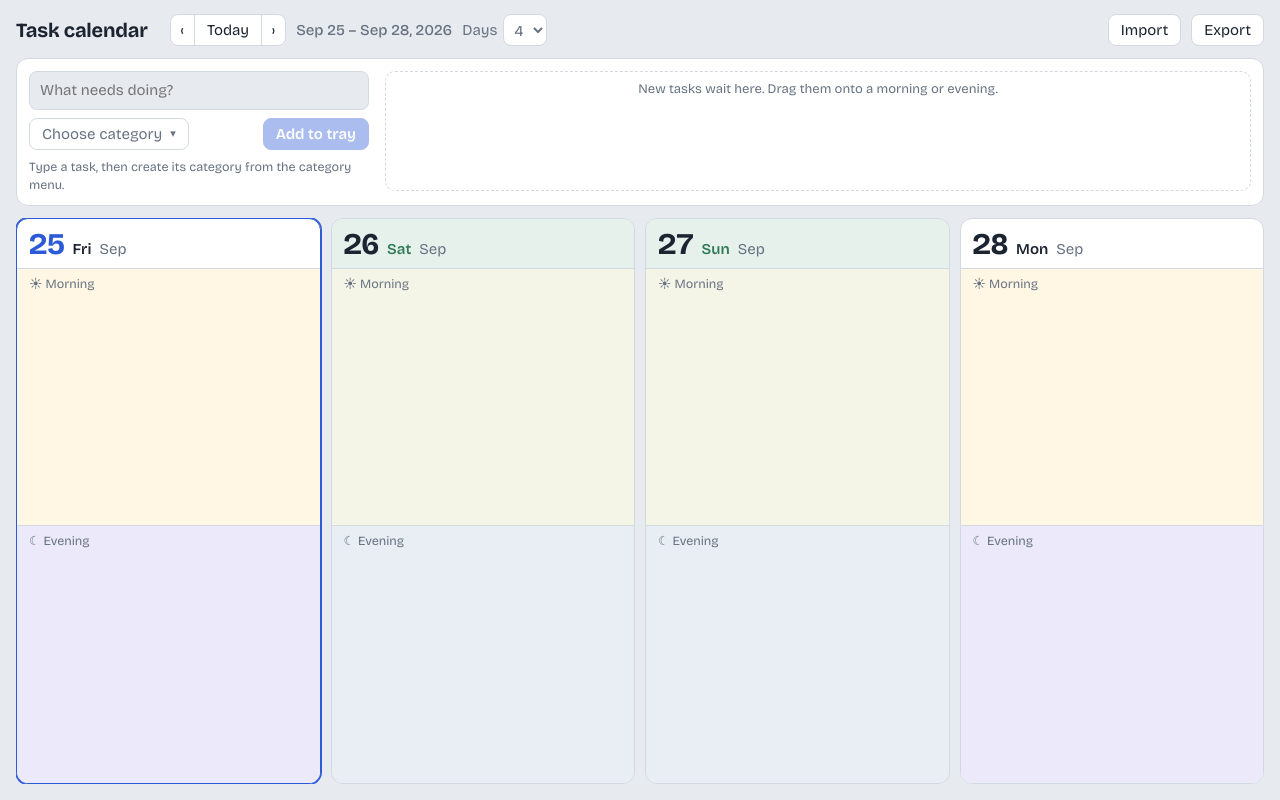
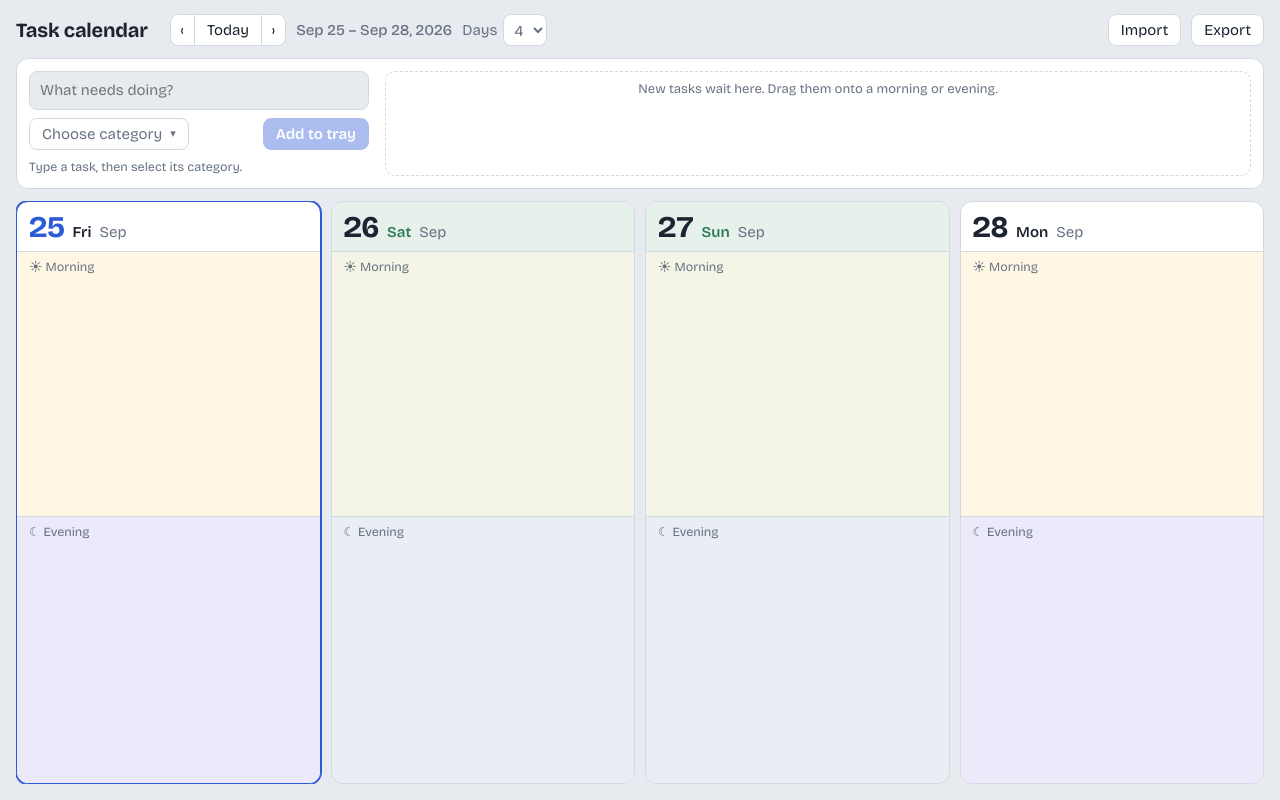
Before and after one commit to andbarbs/task-calendar, a plain HTML site: page index.html in a window 1280 px wide. Drawn offline with nearby package versions, Linux system fonts and the light colour scheme.

Commit message:
minor help text reword

```diff
--- a/index.html
+++ b/index.html
@@ -523,7 +523,7 @@ input[type=color]::-webkit-color-swatch { border: 0; border-radius: 4px; }
     const hasText = $("desc").value.trim().length > 0;
     const ready = hasText && !!selectedCat;
     $("addBtn").disabled = !ready;
-    $("addHint").textContent = !state.categories.length ? "Type a task, then create its category from the category menu."
+    $("addHint").textContent = !state.categories.length ? "Type a task, then select its category."
       : ready ? "Press Enter to add to the tray." : !hasText ? "Type a description." : "Choose a category.";
   }
   function addTask() {
```
